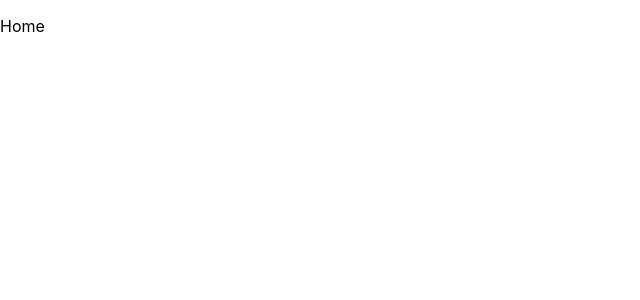
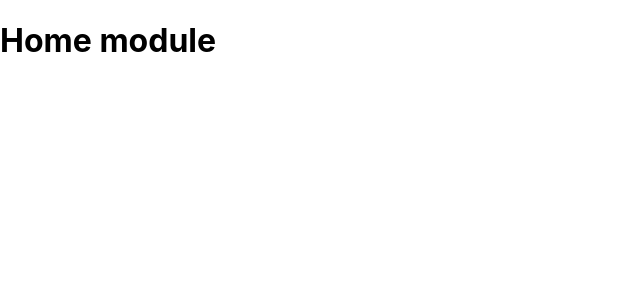
Before and after one commit to felipeandrealves/youtube-clone, a Next.js app: page / in a window 1280 px wide. Shown: the top 300 px of the page, without its empty margins (0-640 px from the left). Built offline with nearby package versions, Linux system fonts and the light colour scheme.

Commit message:
feat: usage home module

```diff
--- a/src/pages/index.tsx
+++ b/src/pages/index.tsx
@@ -1,5 +1,7 @@
 import type { NextPage } from 'next';
 import Head from 'next/head';
+
+import { HomeModule } from 'modules/home';
 
 const Home: NextPage = () => {
   return (
@@ -8,9 +10,7 @@ const Home: NextPage = () => {
         <title>Youtube Clone</title>
       </Head>
 
-      <div>
-        <p>Home</p>
-      </div>
+      <HomeModule />
     </>
   );
 };
--- a/src/styles/globals.css
+++ /dev/null
@@ -1,16 +0,0 @@
-html,
-body {
-  padding: 0;
-  margin: 0;
-  font-family: -apple-system, BlinkMacSystemFont, Segoe UI, Roboto, Oxygen,
-    Ubuntu, Cantarell, Fira Sans, Droid Sans, Helvetica Neue, sans-serif;
-}
-
-a {
-  color: inherit;
-  text-decoration: none;
-}
-
-* {
-  box-sizing: border-box;
-}
```
